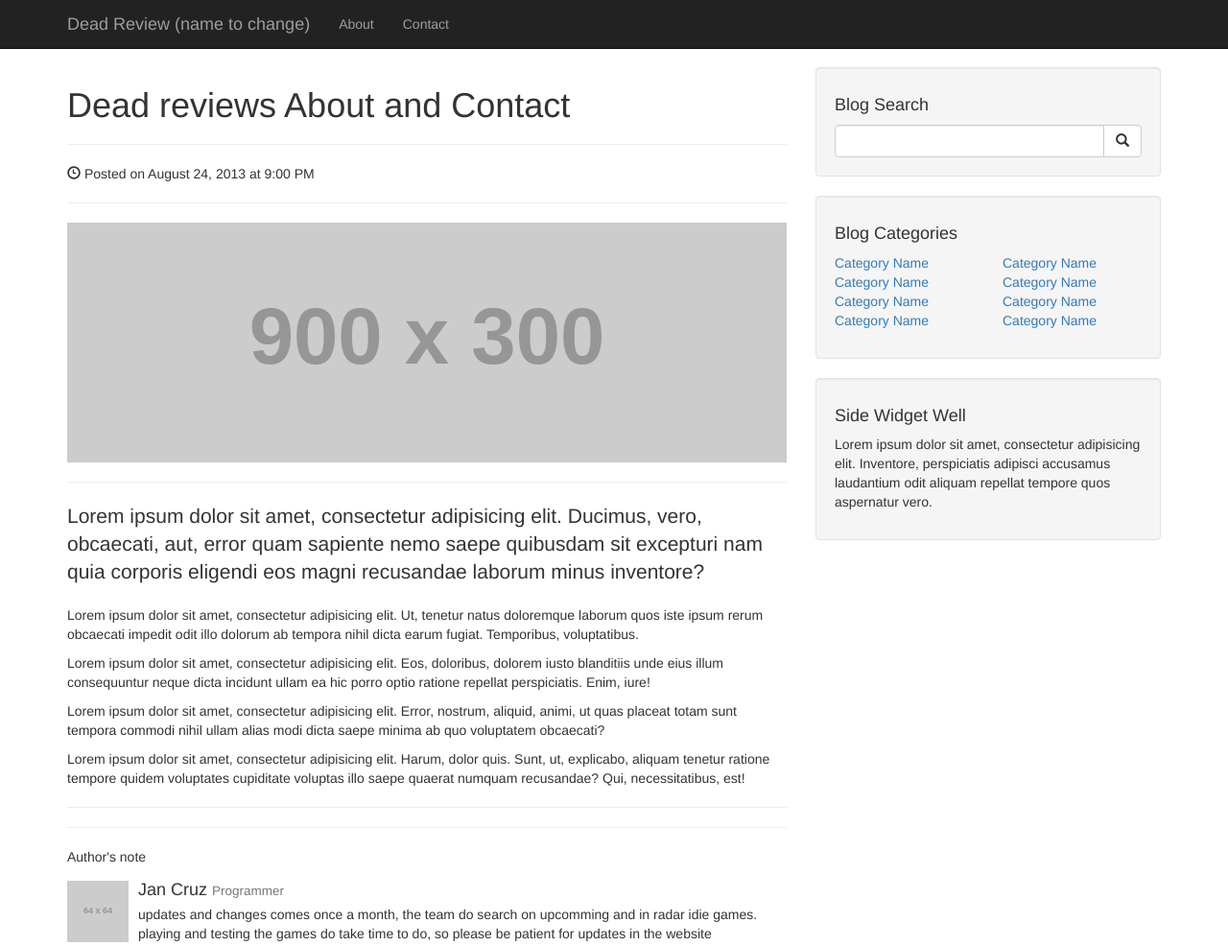
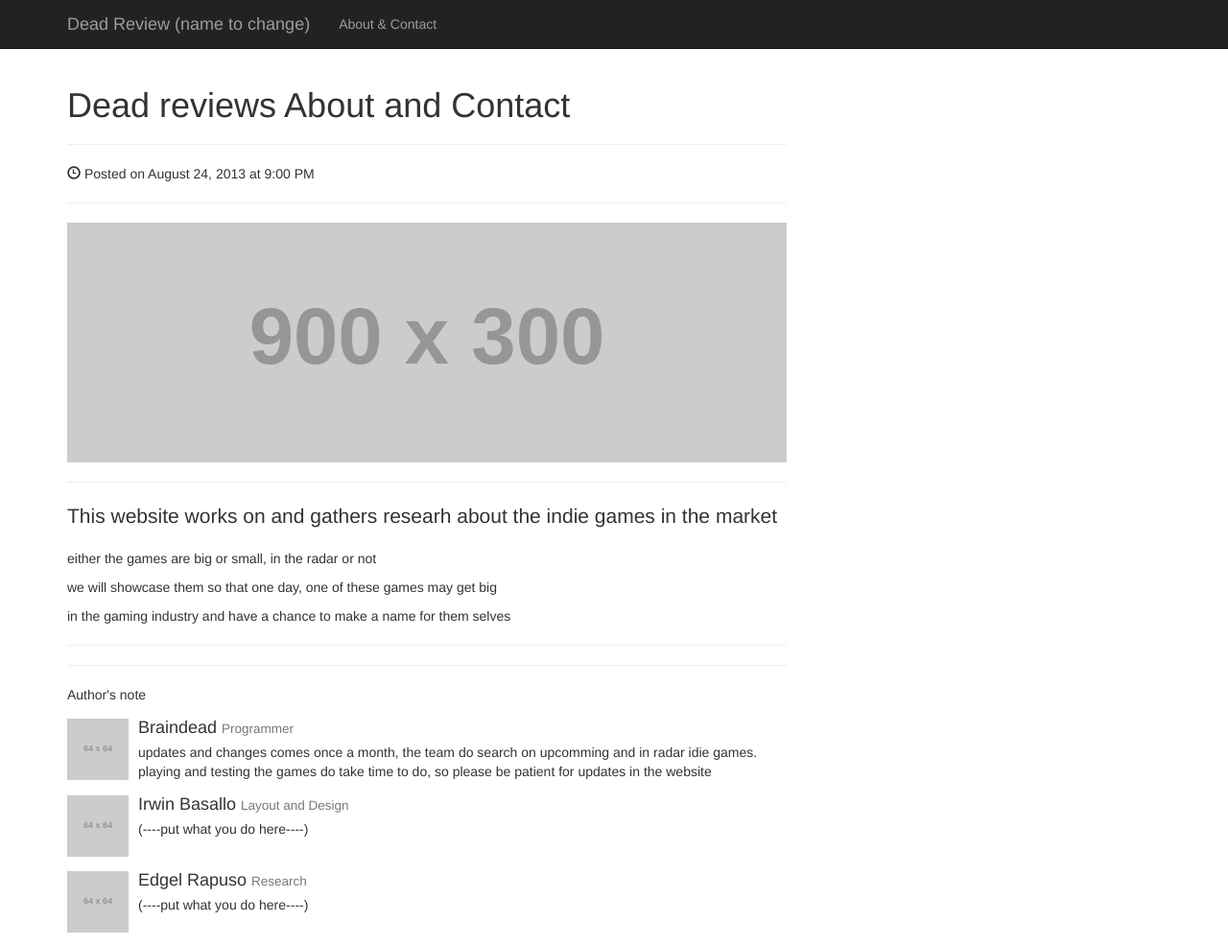
Before and after one commit to Braindeadorc/Website, a plain HTML site: page WebInfo/AboutAndContact.html in a window 1280 px wide. Shown: the top 986 px of the page at 96% size. Drawn offline with Linux system fonts and the light colour scheme; placeholder pictures from the web are drawn by us.

Commit message:
comment changes

```diff
--- a/WebInfo/AboutAndContact.html
+++ b/WebInfo/AboutAndContact.html
@@ -45,10 +45,7 @@
             <div class="collapse navbar-collapse" id="bs-example-navbar-collapse-1">
                 <ul class="nav navbar-nav">
                     <li>
-                        <a href="#">About</a>
-                    </li>
-                    <li>
-                        <a href="#">Contact</a>
+                       <a href="#">About & Contact</a>
                     </li>
                 </ul>
             </div>
@@ -83,11 +80,11 @@
                 <hr>
 
                 <!-- Post Content -->
-                <p class="lead">Lorem ipsum dolor sit amet, consectetur adipisicing elit. Ducimus, vero, obcaecati, aut, error quam sapiente nemo saepe quibusdam sit excepturi nam quia corporis eligendi eos magni recusandae laborum minus inventore?</p>
-                <p>Lorem ipsum dolor sit amet, consectetur adipisicing elit. Ut, tenetur natus doloremque laborum quos iste ipsum rerum obcaecati impedit odit illo dolorum ab tempora nihil dicta earum fugiat. Temporibus, voluptatibus.</p>
-                <p>Lorem ipsum dolor sit amet, consectetur adipisicing elit. Eos, doloribus, dolorem iusto blanditiis unde eius illum consequuntur neque dicta incidunt ullam ea hic porro optio ratione repellat perspiciatis. Enim, iure!</p>
-                <p>Lorem ipsum dolor sit amet, consectetur adipisicing elit. Error, nostrum, aliquid, animi, ut quas placeat totam sunt tempora commodi nihil ullam alias modi dicta saepe minima ab quo voluptatem obcaecati?</p>
-                <p>Lorem ipsum dolor sit amet, consectetur adipisicing elit. Harum, dolor quis. Sunt, ut, explicabo, aliquam tenetur ratione tempore quidem voluptates cupiditate voluptas illo saepe quaerat numquam recusandae? Qui, necessitatibus, est!</p>
+                <p class="lead">This website works on and gathers researh about the indie games in the market </p>
+                <p> either the games are big or small, in the radar or not</p>
+                <p> we will showcase them so that one day, one of these games may get big</p>
+                <p> in the gaming industry and have a chance to make a name for them selves</p>
+                <p>  </p>
 
                 <hr>
 
@@ -104,7 +101,7 @@
                         <img class="media-object" src="http://placehold.it/64x64" alt="">
                     </a>
                     <div class="media-body">
-                        <h4 class="media-heading">Jan Cruz
+                        <h4 class="media-heading">Braindead
                             <small>Programmer</small>
                         </h4>
                         updates and changes comes once a month, the team do search on upcomming and in radar idie games.
@@ -144,58 +141,6 @@
             <!-- Blog Sidebar Widgets Column -->
             <div class="col-md-4">
 
-                <!-- Blog Search Well -->
-                <div class="well">
-                    <h4>Blog Search</h4>
-                    <div class="input-group">
-                        <input type="text" class="form-control">
-                        <span class="input-group-btn">
-                            <button class="btn btn-default" type="button">
-                                <span class="glyphicon glyphicon-search"></span>
-                        </button>
-                        </span>
-                    </div>
-                    <!-- /.input-group -->
-                </div>
-
-                <!-- Blog Categories Well -->
-                <div class="well">
-                    <h4>Blog Categories</h4>
-                    <div class="row">
-                        <div class="col-lg-6">
-                            <ul class="list-unstyled">
-                                <li><a href="#">Category Name</a>
-                                </li>
-                                <li><a href="#">Category Name</a>
-                                </li>
-                                <li><a href="#">Category Name</a>
-                                </li>
-                                <li><a href="#">Category Name</a>
-                                </li>
-                            </ul>
-                        </div>
-                        <div class="col-lg-6">
-                            <ul class="list-unstyled">
-                                <li><a href="#">Category Name</a>
-                                </li>
-                                <li><a href="#">Category Name</a>
-                                </li>
-                                <li><a href="#">Category Name</a>
-                                </li>
-                                <li><a href="#">Category Name</a>
-                                </li>
-                            </ul>
-                        </div>
-                    </div>
-                    <!-- /.row -->
-                </div>
-
-                <!-- Side Widget Well -->
-                <div class="well">
-                    <h4>Side Widget Well</h4>
-                    <p>Lorem ipsum dolor sit amet, consectetur adipisicing elit. Inventore, perspiciatis adipisci accusamus laudantium odit aliquam repellat tempore quos aspernatur vero.</p>
-                </div>
-
             </div>
 
         </div>
```
Also changed, not shown: MainPage/index.html (+2 -5 lines), ReviewPage/reviewlinks/BindingOfIsaac.html (+4 -5 lines).
